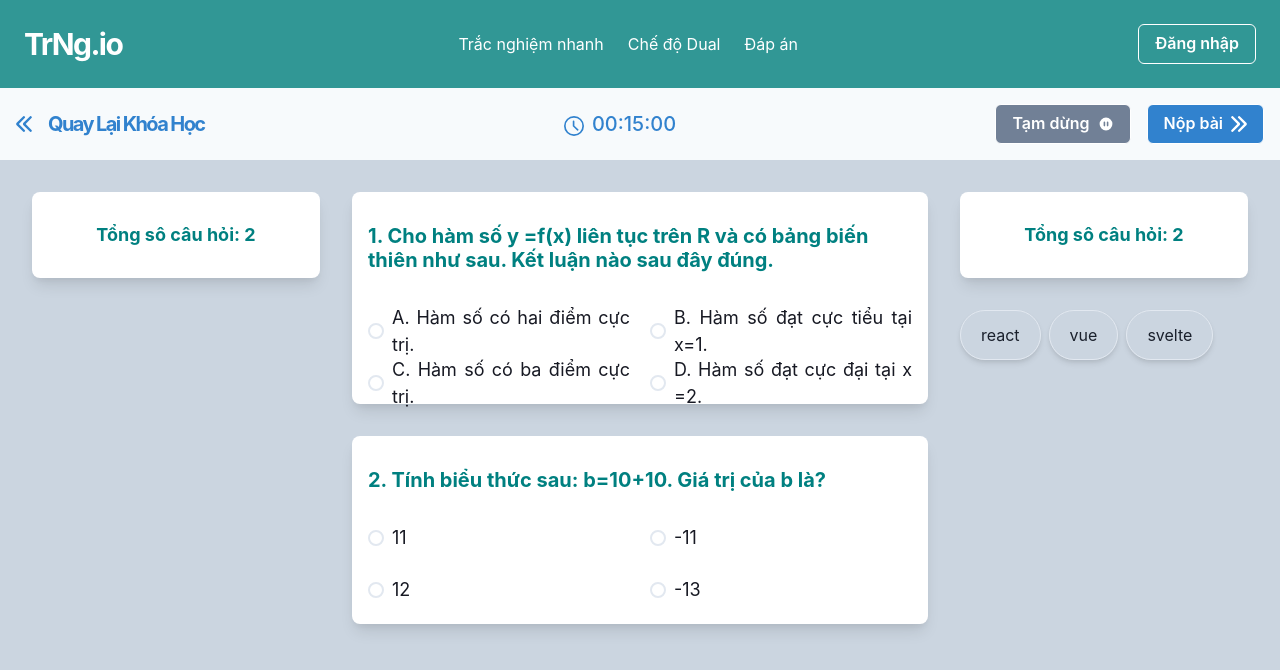
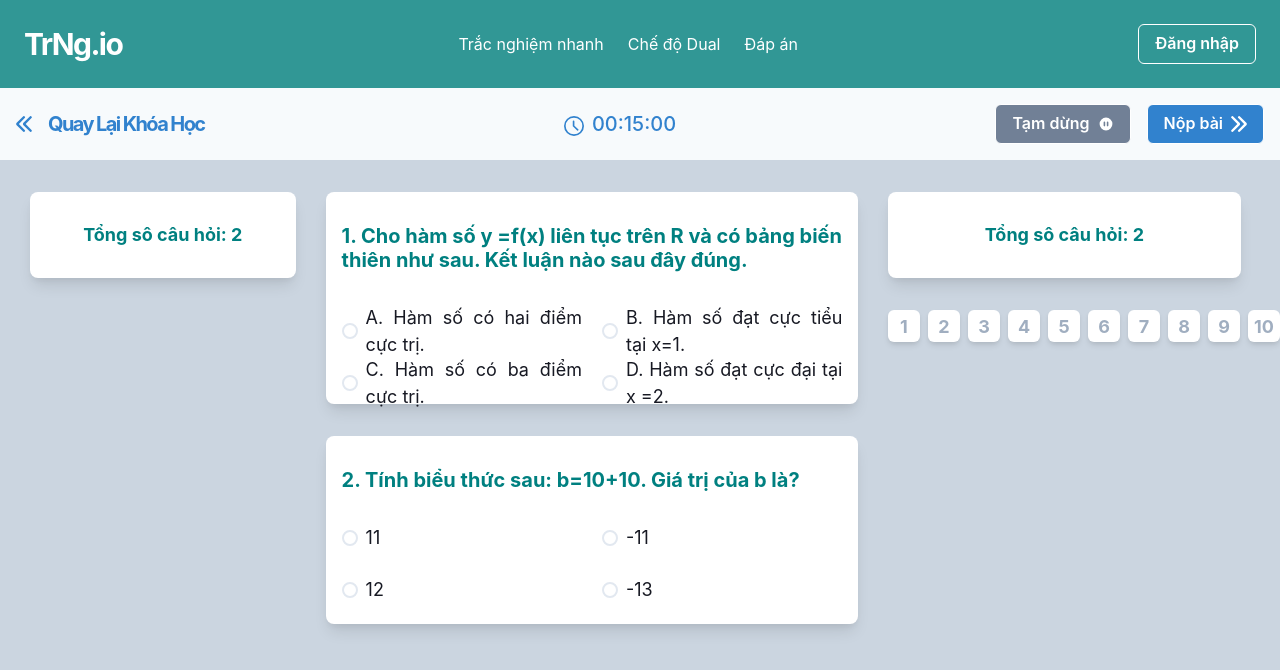
Before and after one commit to ch-luan2015/tracnghiem.io, a React (Create React App) app: page / in a window 1280 px wide. Shown: the top 670 px of the page. Built offline with nearby package versions, Linux system fonts and the light colour scheme.

Commit message:
fix wrap

```diff
--- a/src/Pages/Exam/Example.tsx
+++ b/src/Pages/Exam/Example.tsx
@@ -3,22 +3,20 @@ import { useRadioGroup, HStack } from "@chakra-ui/react";
 import RadioCard from "../../Components/RadioCard";
 
 export default function Example() {
-  const options = ["react", "vue", "svelte"];
+  const options = ["1", "2", "3", "4", "5", "6", "7", "8", "9", "10"];
 
   const { getRootProps, getRadioProps } = useRadioGroup({
-    name: "framework",
-    defaultValue: "react",
+    name: "Question",
+    defaultValue: "1",
     onChange: console.log,
   });
 
   const group = getRootProps();
-  console.log("group", group);
 
   return (
     <HStack {...group}>
       {options.map((value: any) => {
         const radio = getRadioProps(value);
-        console.log("radio", radio);
 
         return (
           <RadioCard key={value} {...radio}>
--- a/src/Pages/Exam/index.tsx
+++ b/src/Pages/Exam/index.tsx
@@ -22,8 +22,9 @@ export default function index() {
         ))}
       </Box>
 
-      <Box flex="1 0 0">
+      <Box flex="1 0 0" flexWrap="wrap">
         <ChooseTable index={exam.questions.length} />
+
         <Example />
       </Box>
     </Flex>
--- a/src/components/RadioCard/index.tsx
+++ b/src/components/RadioCard/index.tsx
@@ -1,5 +1,5 @@
 import React from "react";
-import { useRadio, Box } from "@chakra-ui/react";
+import { useRadio, Box, Flex } from "@chakra-ui/react";
 
 export default function RadioCard(props: any) {
   const { getInputProps, getCheckboxProps } = useRadio(props);
@@ -8,27 +8,13 @@ export default function RadioCard(props: any) {
   const checkbox = getCheckboxProps();
 
   return (
-    <Box as="label">
+    <Flex as="label" w="2rem" h="2rem" boxShadow="md" rounded="md" bg="white" textAlign="center" justify="flex-start" wrap="wrap">
       <input {...input} />
-      <Box
-        {...checkbox}
-        cursor="pointer"
-        borderWidth="1px"
-        borderRadius="full"
-        boxShadow="md"
-        _checked={{
-          bg: "teal.600",
-          color: "white",
-          borderColor: "teal.600",
-        }}
-        _focus={{
-          boxShadow: "outline",
-        }}
-        px={5}
-        py={3}
-      >
-        {props.children}
+      <Box {...checkbox} w="100%" h="100%">
+        <Box color="gray.400" fontSize="lg" fontWeight="bold" mt="0.2rem">
+          {props.children}
+        </Box>
       </Box>
-    </Box>
+    </Flex>
   );
 }
```
Also changed, not shown: 1 other file (tests, documents, lock files or other folders).
